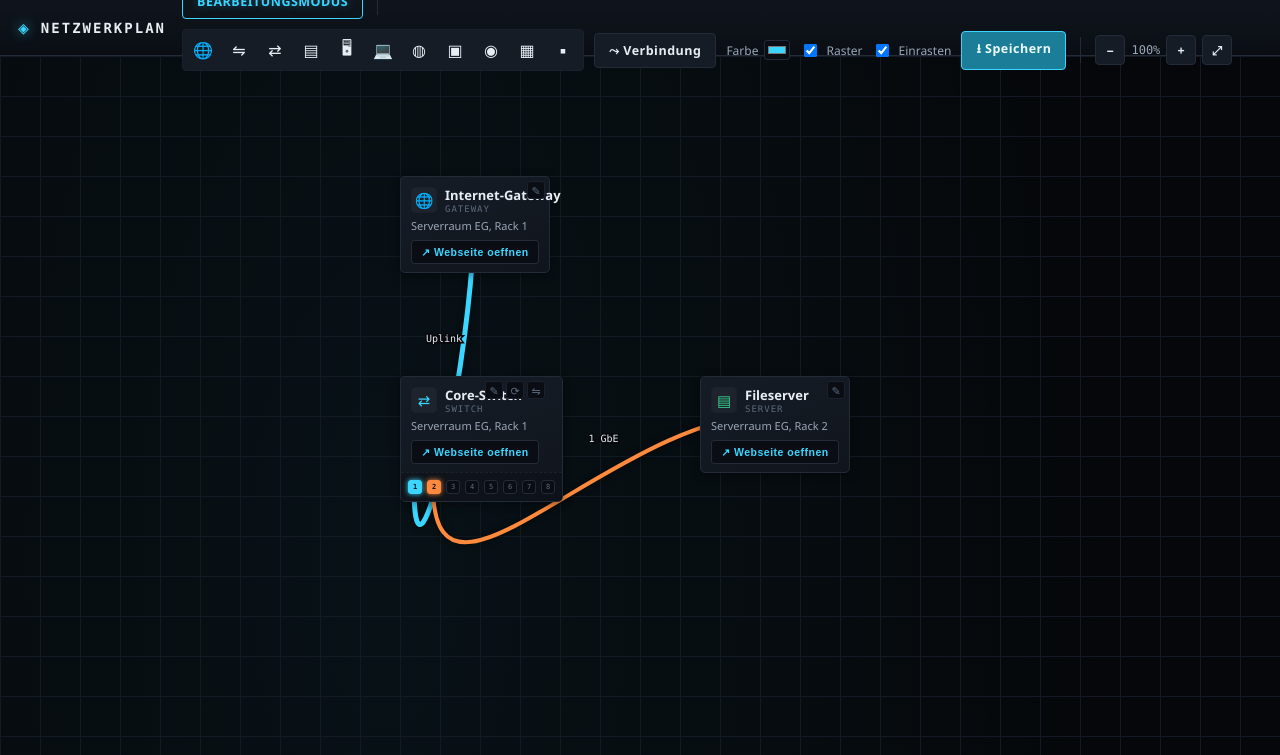
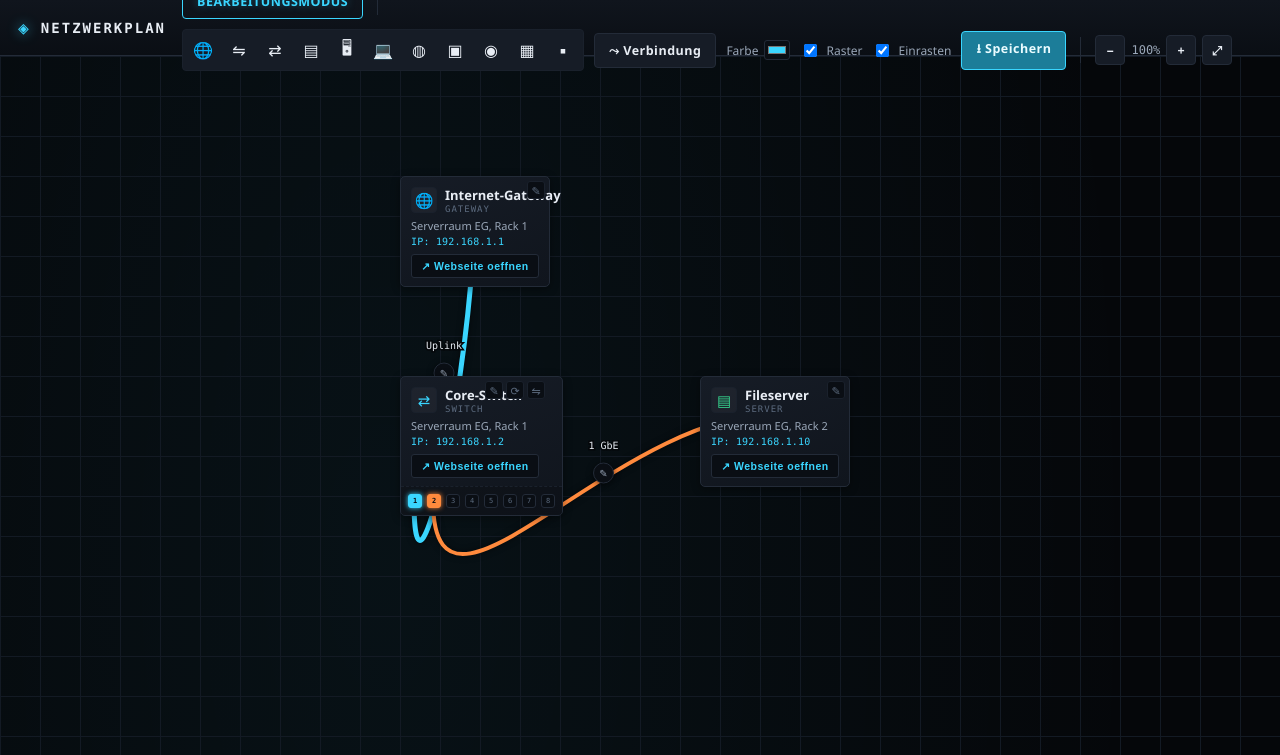
Before and after one commit to Scorch1262/Netzwerkplaner-MK1, a Flask app: page / in a window 1280 px wide. Shown: the top 755 px of the page. Run offline with Flask 3, Linux system fonts and the light colour scheme; parts of the project's set-up code (start-up, migrations or seed data) failed here and were passed over.

Commit message:
V1.6.0
fix+feat: Zuverlässiger ✎-Button an Leitungen statt Doppelklick; IP-Anzeige an Elementen

- Ursache für "Doppelklick funktioniert nicht" behoben: Race Condition zwischen 250ms-Klick-Timer (öffnet Vollmodal) und dblclick-Event, wenn der zweite Klick später kam als das Zeitfenster -> komplette Doppelklick-Erkennung an Leitungen entfernt
- Klick auf Leitung öffnet jetzt sofort und ohne Verzögerung den vollständigen Dialog (kein Timer mehr nötig)
- Neuer fester "✎"-Button an jeder Leitung (SVG-Kreis + Icon, Position: Pfadmitte +16px), öffnet zuverlässig per Einzelklick das Kontextmenü (Name/Farbe/+Wegpunkt/Entfernen)
- canvasToClient() ergänzt (Umkehrfunktion zu clientToCanvas) für korrekte Bildschirmposition des Kontextmenüs am Button
- getElementHost() extrahiert IP/Hostname aus der ersten Element-URL (URL()-Parser + Regex-Fallback für schemalose Angaben)
- Elemente zeigen "IP: <host>" jetzt direkt auf der Karte an (el-ip-Zeile unter dem Standort)

```diff
--- a/static/app.js
+++ b/static/app.js
@@ -308,6 +308,11 @@ function clientToCanvas(clientX, clientY) {
   return { x: (clientX - rect.left - panX) / scale, y: (clientY - rect.top - panY) / scale };
 }
 
+function canvasToClient(point) {
+  const rect = viewport.getBoundingClientRect();
+  return { x: rect.left + panX + point.x * scale, y: rect.top + panY + point.y * scale };
+}
+
 /* ------------------------------------------------------------------ */
 /* Elemente: Rendern                                                   */
 /* ------------------------------------------------------------------ */
@@ -337,6 +342,7 @@ function buildElementNode(el) {
   const portCount = getPortCount(el);
   const side = getPortSide(el);
   const mirrored = getPortMirror(el);
+  const hostDisplay = getElementHost(el);
 
   if (portCount > 0) {
     node.classList.add("has-ports", "side-" + side);
@@ -354,6 +360,7 @@ function buildElementNode(el) {
       </div>
     </div>
     <div class="el-location">${escapeHtml(el.location || "")}</div>
+    ${hostDisplay ? `<div class="el-ip" title="Eingestellte IP / Adresse">IP: ${escapeHtml(hostDisplay)}</div>` : ""}
     <button class="el-link-btn" ${hasLinks ? "" : "disabled"}>↗ Webseite oeffnen</button>
   `;
   node.appendChild(body);
@@ -489,6 +496,22 @@ function escapeHtml(str) {
   const d = document.createElement("div");
   d.textContent = str ?? "";
   return d.innerHTML;
+}
+
+/* Extrahiert Host/IP aus der ersten hinterlegten Webseite eines Elements,
+   damit die eingestellte IP direkt am Element sichtbar ist (ohne den
+   Bearbeiten-Dialog oeffnen zu muessen). Funktioniert mit vollstaendigen
+   URLs (https://192.168.1.2/admin) ebenso wie mit reinen Host-/IP-Angaben
+   ohne Schema (192.168.1.2). */
+function getElementHost(el) {
+  const link = (el.links || []).find(Boolean);
+  if (!link) return "";
+  try {
+    return new URL(link).hostname;
+  } catch (e) {
+    const m = link.match(/^[a-zA-Z][a-zA-Z0-9+.-]*:\/\/([^/:?#]+)/) || link.match(/^([^/:?#\s]+)/);
+    return m ? m[1] : "";
+  }
 }
 
 /* ------------------------------------------------------------------ */
@@ -778,21 +801,12 @@ function renderConnections() {
 
     if (mode === "edit") {
       const title = document.createElementNS("http://www.w3.org/2000/svg", "title");
-      title.textContent = "Klick: Details bearbeiten – Doppelklick: Name/Farbe/Entfernen";
+      title.textContent = "Klick: Details bearbeiten (Staerke, Wegpunkte zuruecksetzen, Loeschen)";
       hitbox.appendChild(title);
 
-      let clickTimer = null;
       hitbox.addEventListener("click", () => {
         if (connectMode) return;
-        clearTimeout(clickTimer);
-        clickTimer = setTimeout(() => openConnModal(conn.id), 250);
-      });
-      hitbox.addEventListener("dblclick", (e) => {
-        e.preventDefault();
-        clearTimeout(clickTimer);
-        if (connectMode) return;
-        const pt = clientToCanvas(e.clientX, e.clientY);
-        openConnContextMenu(conn, pt, e.clientX, e.clientY);
+        openConnModal(conn.id);
       });
     }
 
@@ -831,21 +845,55 @@ function renderConnections() {
 
       if (mode === "edit") {
         const lTitle = document.createElementNS("http://www.w3.org/2000/svg", "title");
-        lTitle.textContent = "Ziehen: Bezeichnung frei platzieren – Doppelklick: Name/Farbe/Entfernen";
+        lTitle.textContent = "Ziehen: Bezeichnung frei platzieren";
         text.appendChild(lTitle);
         text.addEventListener("mousedown", (e) => {
           e.stopPropagation();
           draggingLabel = { connId: conn.id };
         });
-        text.addEventListener("dblclick", (e) => {
-          e.preventDefault();
-          e.stopPropagation();
-          const pt = clientToCanvas(e.clientX, e.clientY);
-          openConnContextMenu(conn, pt, e.clientX, e.clientY);
-        });
       }
 
       group.appendChild(text);
+    }
+
+    /* Fester Bearbeiten-Button an der Leitung (wie das ✎ an den Elementen):
+       oeffnet zuverlaessig das Kontextmenue mit Name/Farbe/Wegpunkt/Entfernen,
+       ganz ohne Doppelklick-Erkennung. */
+    if (mode === "edit") {
+      const points = [p1, ...conn.waypoints, p2];
+      const mid = pathMidpoint(points);
+      const btnPos = { x: mid.x, y: mid.y + 16 };
+
+      const editBtnGroup = document.createElementNS("http://www.w3.org/2000/svg", "g");
+      editBtnGroup.setAttribute("class", "conn-edit-btn");
+
+      const circle = document.createElementNS("http://www.w3.org/2000/svg", "circle");
+      circle.setAttribute("cx", btnPos.x);
+      circle.setAttribute("cy", btnPos.y);
+      circle.setAttribute("r", 10);
+
+      const icon = document.createElementNS("http://www.w3.org/2000/svg", "text");
+      icon.setAttribute("x", btnPos.x);
+      icon.setAttribute("y", btnPos.y + 3.5);
+      icon.setAttribute("text-anchor", "middle");
+      icon.textContent = "✎";
+
+      const btnTitle = document.createElementNS("http://www.w3.org/2000/svg", "title");
+      btnTitle.textContent = "Verbindung bearbeiten: Name, Farbe, Wegpunkt, Entfernen";
+
+      editBtnGroup.appendChild(circle);
+      editBtnGroup.appendChild(icon);
+      editBtnGroup.appendChild(btnTitle);
+
+      editBtnGroup.addEventListener("mousedown", (e) => e.stopPropagation());
+      editBtnGroup.addEventListener("click", (e) => {
+        e.stopPropagation();
+        if (connectMode) return;
+        const clientPos = canvasToClient(btnPos);
+        openConnContextMenu(conn, btnPos, clientPos.x, clientPos.y);
+      });
+
+      group.appendChild(editBtnGroup);
     }
 
 
--- a/static/style.css
+++ b/static/style.css
@@ -315,6 +315,16 @@ body.use-mode .divider.edit-divider {
   white-space: nowrap;
   margin-bottom: 6px;
 }
+.el-ip {
+  font-family: var(--font-mono);
+  font-size: 10px;
+  color: var(--accent);
+  overflow: hidden;
+  text-overflow: ellipsis;
+  white-space: nowrap;
+  margin: -3px 0 6px 0;
+  letter-spacing: 0.2px;
+}
 .el-link-btn {
   width: 100%;
   background: var(--bg-1);
@@ -427,6 +437,23 @@ body.use-mode .divider.edit-divider {
 }
 .waypoint-handle:hover { stroke-width: 2.5px; }
 .waypoint-handle:active { cursor: grabbing; }
+
+/* Bearbeiten-Button an jeder Leitung (analog zum ✎ an Elementen) */
+.conn-edit-btn { cursor: pointer; }
+.conn-edit-btn circle {
+  fill: var(--bg-1);
+  stroke: var(--border);
+  stroke-width: 1px;
+  filter: drop-shadow(0 1px 3px rgba(0,0,0,0.6));
+}
+.conn-edit-btn text {
+  font-size: 10px;
+  fill: var(--text-1);
+  pointer-events: none;
+  user-select: none;
+}
+.conn-edit-btn:hover circle { fill: var(--accent-dim); stroke: var(--accent); }
+.conn-edit-btn:hover text { fill: #eafcff; }
 
 /* ---------------- Statusbar ---------------- */
 
--- a/templates/index.html
+++ b/templates/index.html
@@ -121,9 +121,10 @@
       <input type="range" id="cThickness" min="2" max="14" value="4">
     </label>
 
-    <p class="modal-hint">Tipp: Doppelklick auf die Leitung (oder auf die
-      Bezeichnung) öffnet ein schnelles Menü direkt an der Klickposition,
-      um Name, Farbe zu ändern oder die Leitung zu entfernen.</p>
+    <p class="modal-hint">Tipp: Der Button „✎" an der Leitung öffnet ein
+      schnelles Menü, um Name, Farbe zu ändern oder die Leitung zu
+      entfernen. Hier im Dialog lassen sich zusätzlich Stärke einstellen
+      und alle Wegpunkte auf einmal zurücksetzen.</p>
 
     <div class="modal-actions">
       <button id="cResetRoute" class="btn" title="Alle manuell gesetzten Wegpunkte entfernen">Linie zuruecksetzen</button>
```
Also changed, not shown: CHANGELOG.md, README.md, 1 other file.
